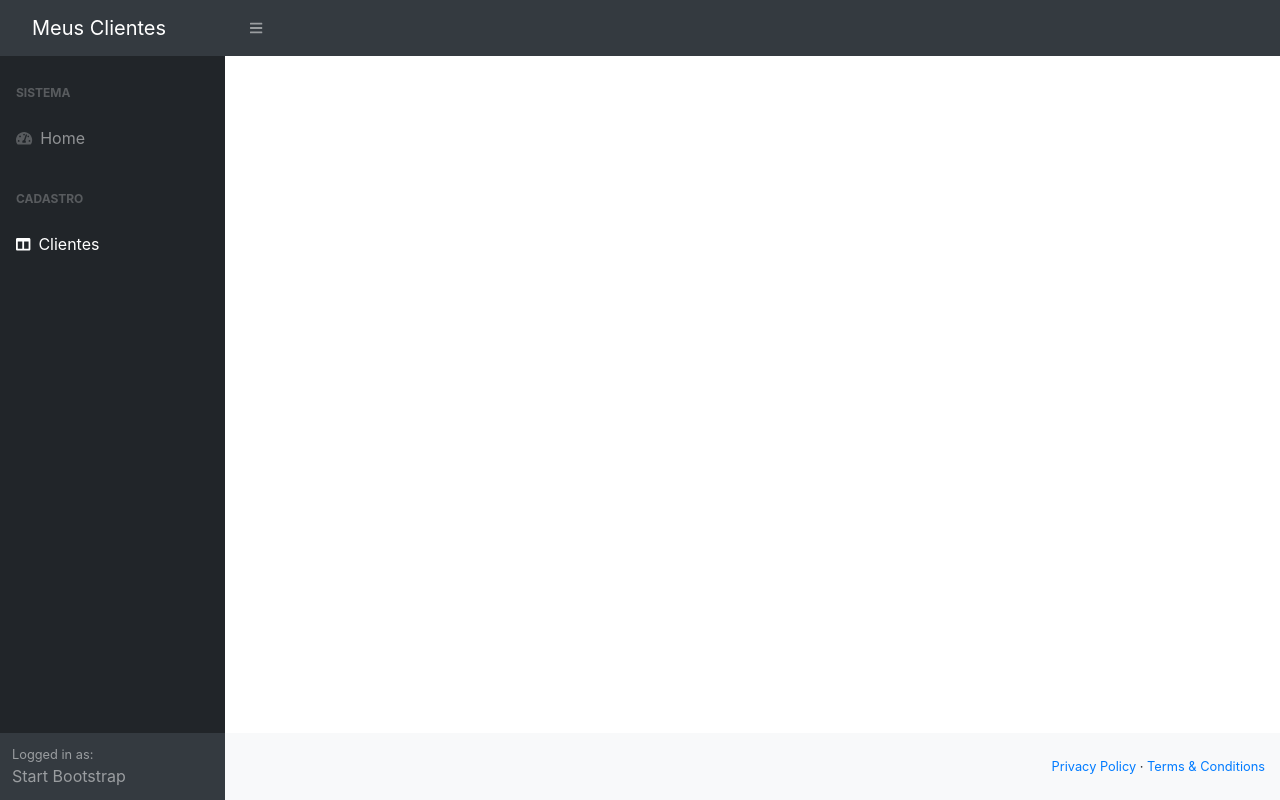
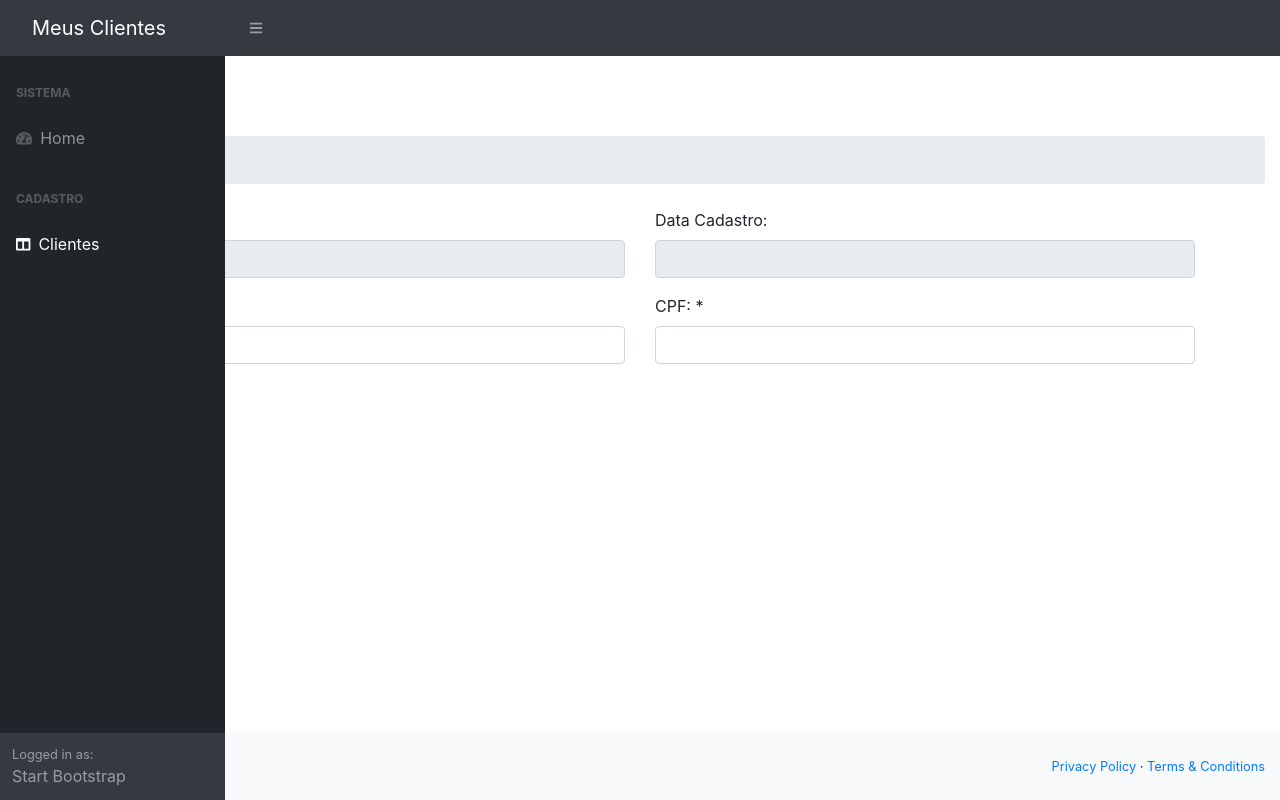
Before and after one commit to bruno-lk/Sistema-de-Vendas-Angular-Spring-Boot, an Angular app in the folder clientes-app/: page /clients-form in a window 1280 px wide. Built offline with nearby package versions, Linux system fonts and the light colour scheme.

Commit message:
form submit + event biding

```diff
--- a/clientes-app/src/app/clients/clients-form/clients-form.component.html
+++ b/clientes-app/src/app/clients/clients-form/clients-form.component.html
@@ -1 +1,68 @@
-<p>clients-form works!</p>
+<h1 class="mt-4">CLIENTES</h1>
+<ol class="breadcrumb mb-4">
+  <li class="breadcrumb-item active">Cadastro</li>
+</ol>
+
+<div class="container">
+  <form #clientForm="ngForm" (ngSubmit)="onSubmit()" >
+    <div class="row">
+      <div class="col-md-6">
+        <div class="form-group">
+          <label>ID:</label>
+          <input
+            type="text"
+            class="form-control"
+            [ngModel]="client.dataCadastro"
+            name="dataCadastro"
+            disabled="true"
+          />
+        </div>
+      </div>
+      <div class="col-md-6">
+        <div class="form-group">
+          <label>Data Cadastro:</label>
+          <input
+            type="text"
+            class="form-control"
+            [ngModel]="client.id"
+            name="id"
+            disabled="true"
+          />
+        </div>
+      </div>
+    </div>
+
+    <div class="row">
+      <div class="col-md-6">
+        <div class="form-group">
+          <label>Nome: *</label>
+          <input
+            type="text"
+            class="form-control"
+            [(ngModel)]="client.name"
+            name="name"
+          />
+        </div>
+      </div>
+      <div class="col-md-6">
+        <div class="form-group">
+          <label>CPF: *</label>
+          <input
+            type="text"
+            class="form-control"
+            [(ngModel)]="client.cpf"
+            name="cpf"
+          />
+        </div>
+      </div>
+    </div>
+
+    <div class="row">
+      <div class="col md-2">
+        <button type="submit" class="btn btn-success">
+          <i class="fa fa-save"></i> Salvar
+        </button>
+      </div>
+    </div>
+  </form>
+</div>
--- a/clientes-app/src/app/clients/clients-form/clients-form.component.ts
+++ b/clientes-app/src/app/clients/clients-form/clients-form.component.ts
@@ -1,15 +1,23 @@
+import { ClassGetter } from '@angular/compiler/src/output/output_ast';
 import { Component, OnInit } from '@angular/core';
+
+import { Client } from '../clients';
 
 @Component({
   selector: 'app-clients-form',
   templateUrl: './clients-form.component.html',
-  styleUrls: ['./clients-form.component.css']
+  styleUrls: ['./clients-form.component.css'],
 })
 export class ClientsFormComponent implements OnInit {
+  client: Client;
 
-  constructor() { }
-
-  ngOnInit(): void {
+  constructor() {
+    this.client = new Client();
   }
 
+  ngOnInit(): void {}
+
+  onSubmit() {
+    console.log(this.client);
+  }
 }
--- a/clientes-app/src/app/clients/clients.module.ts
+++ b/clientes-app/src/app/clients/clients.module.ts
@@ -1,12 +1,13 @@
 import { NgModule } from '@angular/core';
 import { CommonModule } from '@angular/common';
+import { FormsModule } from '@angular/forms';
 
 import { ClientsRoutingModule } from './clients-routing.module';
 import { ClientsFormComponent } from './clients-form/clients-form.component';
 
 @NgModule({
   declarations: [ClientsFormComponent],
-  imports: [CommonModule, ClientsRoutingModule],
+  imports: [CommonModule, ClientsRoutingModule, FormsModule],
   exports: [ClientsFormComponent],
 })
 export class ClientsModule {}
--- /dev/null
+++ b/clientes-app/src/app/clients/clients.ts
@@ -0,0 +1,6 @@
+export class Client {
+  id: number;
+  name: string;
+  cpf: string;
+  dataCadastro: string;
+}
```
